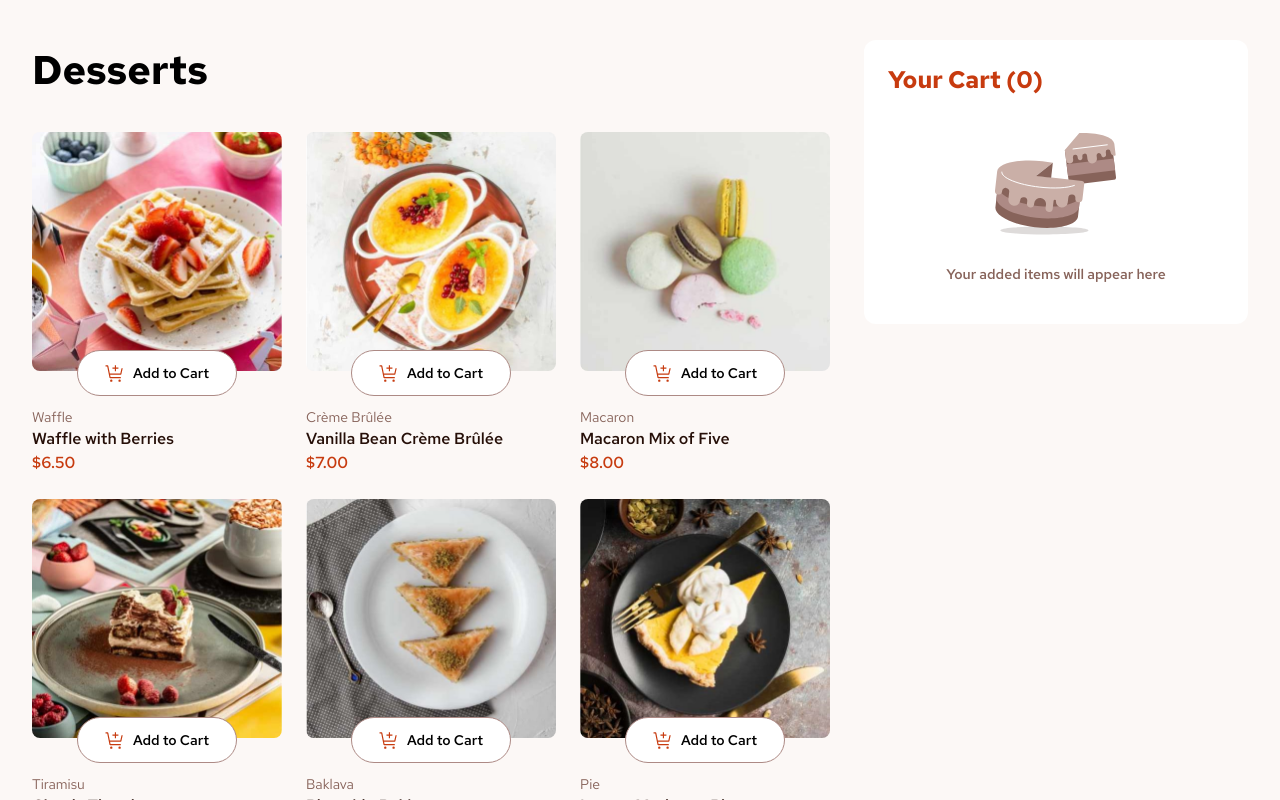
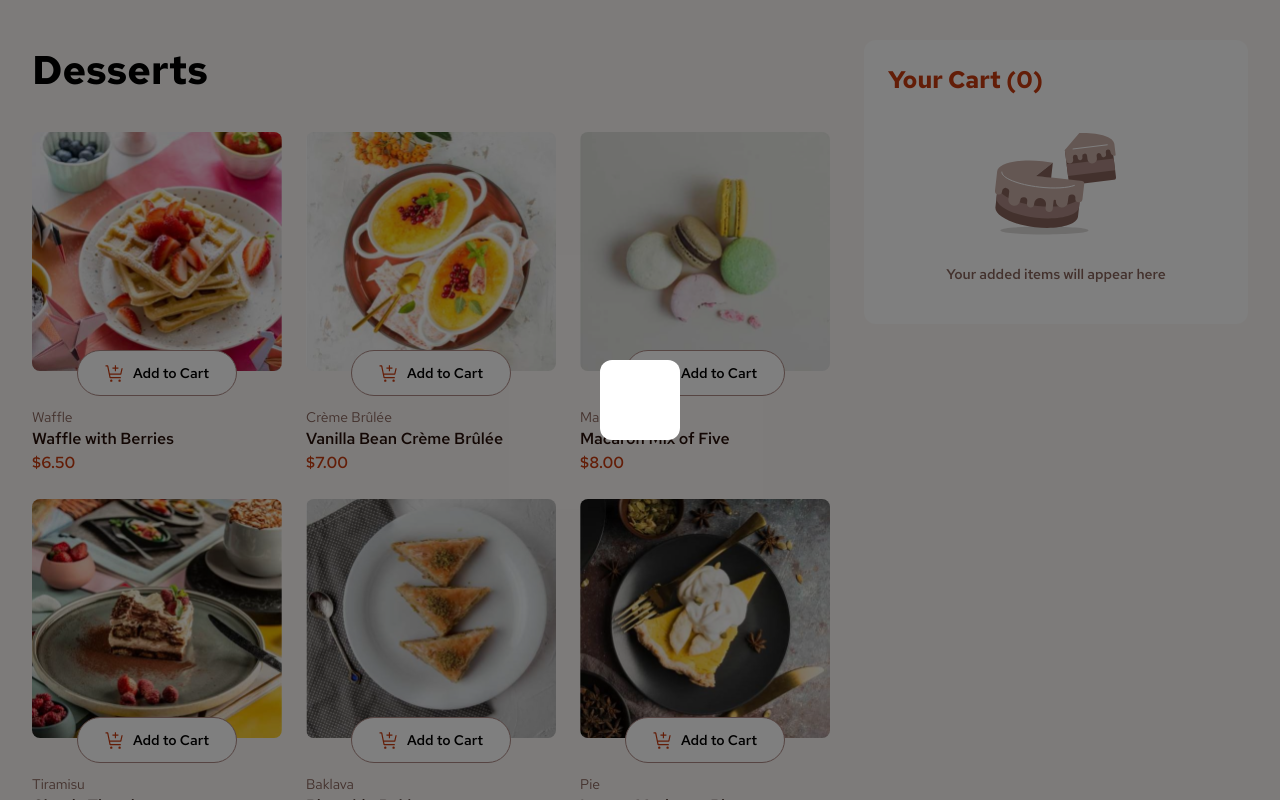
Before and after one commit to j0hnr0/Product-list-with-cart, a Next.js app: page / in a window 1280 px wide. Shown: the top 800 px of the page. Built offline with nearby package versions, Linux system fonts and the light colour scheme.

Commit message:
added modal component

```diff
--- /dev/null
+++ b/app/_components/modal.js
@@ -0,0 +1,7 @@
+export default function Modal() {
+    return <div className="fixed inset-0 flex items-center justify-center z-50 bg-black/50">
+        <div className="bg-white max-w-[592px] rounded-xl p-[40px]">
+
+        </div>
+    </div>
+}
--- a/app/page.js
+++ b/app/page.js
@@ -1,3 +1,4 @@
+import Modal from "./_components/modal";
 import ProductSection from "./_components/product-section";
 import YourCartSection from "./_components/your-cart-section";
 
@@ -6,6 +7,7 @@ export default function Home() {
     <main className="max-w-[1216px] mx-auto flex justify-between items-start pt-10">
       <ProductSection />
       <YourCartSection />
+      <Modal />
     </main>
   );
 }
```
